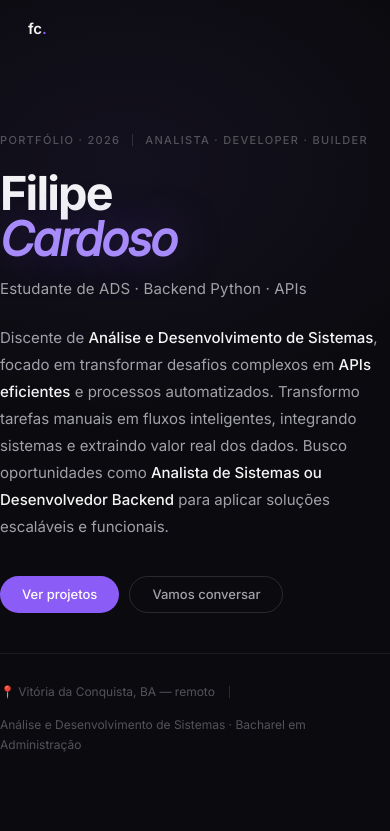
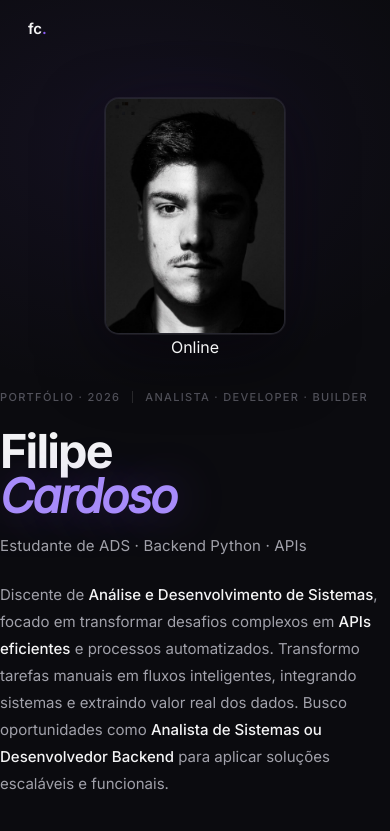
Before and after one commit to Filipcardos/filipe-portfolio, a React (Vite) app: page / in a window 390 px wide. Shown: the top 831 px of the page. Built offline with nearby package versions, Linux system fonts and the light colour scheme.

Commit message:
Add files via upload

```diff
--- a/src/styles/hero.css
+++ b/src/styles/hero.css
@@ -196,38 +196,32 @@
   line-height: 1.5;
 }
 
-/* Badge sobre a foto */
-.hero__photo-badge {
-  margin-top: 14px;
-  display: inline-flex;
-  align-items: center;
-  gap: 7px;
-  font-size: 12px;
-  font-weight: 500;
-  color: var(--green);
-  background: var(--green-dim);
-  border: 1px solid var(--green-border);
-  padding: 6px 14px;
-  border-radius: 100px;
-  white-space: nowrap;
-}
-
-.hero__photo-badge-dot {
-  width: 6px;
-  height: 6px;
-  border-radius: 50%;
-  background: var(--green);
-  animation: pulse-dot 2.2s ease-in-out infinite;
-  flex-shrink: 0;
-}
-
 /* ── Responsivo ── */
 @media (max-width: 760px) {
   .hero__inner {
     grid-template-columns: 1fr;
-    gap: 40px;
-    padding: 48px 0 64px;
+    gap: 28px;
+    padding: 40px 0 56px;
   }
-  .hero__photo-wrap { display: none; }
+
+  /* Foto aparece acima do texto no mobile, centralizada */
+  .hero__photo-wrap {
+    order: -1;
+    width: 100%;
+    margin: 0 auto;
+  }
+  .hero__photo {
+    width: 220px;
+    height: 288px;
+    margin: 0 auto;
+  }
   .hero__title { font-size: clamp(44px, 12vw, 64px); }
 }
+
+/* Telas bem pequenas (celulares em retrato) */
+@media (max-width: 400px) {
+  .hero__photo {
+    width: 180px;
+    height: 236px;
+  }
+}
```
